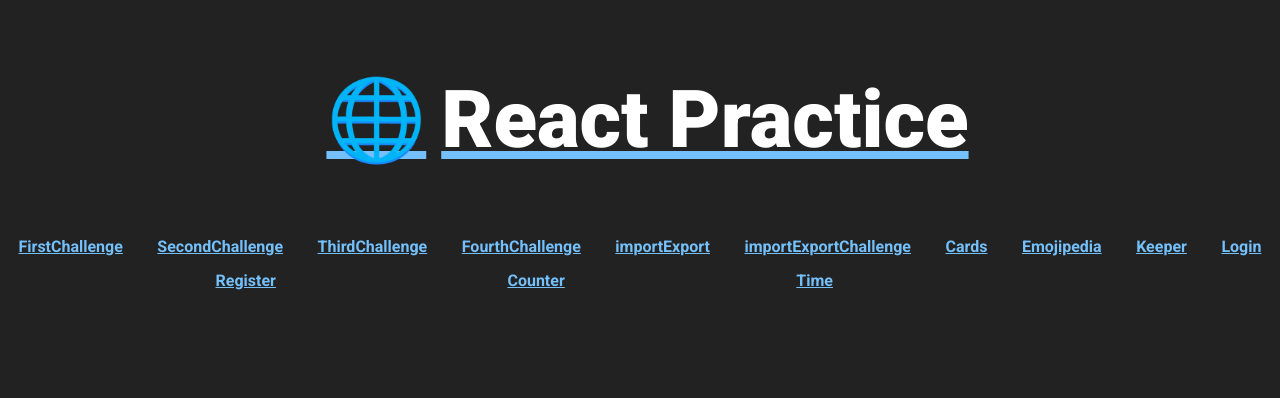
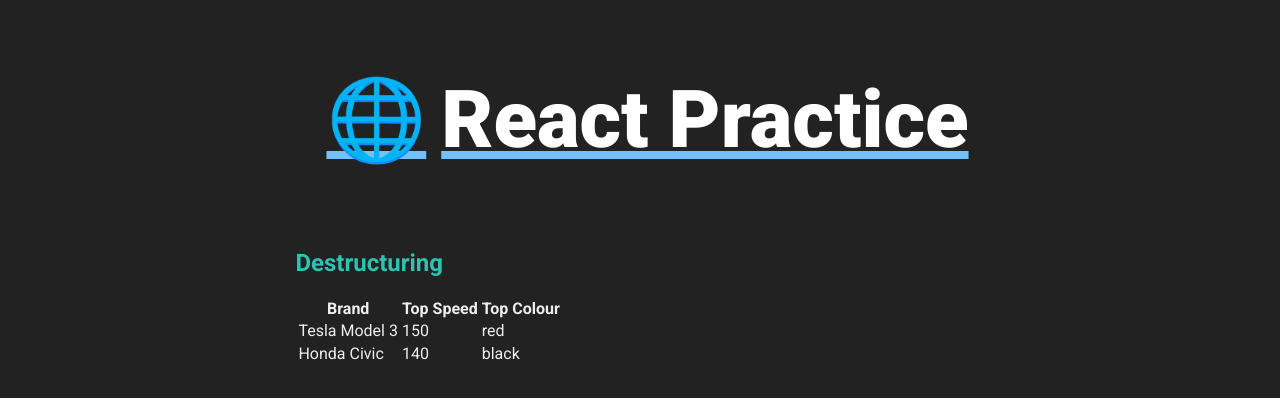
Before and after one commit to NachoKai/react-practice, a React (Create React App) app: page /Destructuring in a window 1280 px wide. Shown: the top 398 px of the page. Built offline with nearby package versions, Linux system fonts and the light colour scheme.

Commit message:
add destructuring

```diff
--- a/src/App.js
+++ b/src/App.js
@@ -24,6 +24,7 @@
 import Register from "./components/Register/Register";
 import Counter from "./components/Counter/Counter";
 import Time from "./components/Time/Time";
+import Destructuring from "./components/Destructuring/Destructuring";
 
 function App() {
   const createCard = (contact) => {
@@ -104,6 +105,9 @@
           <Route path="/Time">
             <Time />
           </Route>
+          <Route path="/Destructuring">
+            <Destructuring />
+          </Route>
 
           <Route path="/">
             <Navbar />
--- a/src/components/Counter/Counter.js
+++ b/src/components/Counter/Counter.js
@@ -13,7 +13,7 @@
 
   return (
     <div className="counter">
-      <h2>Counter (useState)</h2>
+      <h2>Counter</h2>
       <button className="counter-btn" onClick={counterUp}>
         +
       </button>
--- /dev/null
+++ b/src/components/Destructuring/Destructuring.js
@@ -0,0 +1,45 @@
+import React from "react";
+import cars from "./practice";
+
+const Destructuring = () => {
+  const [honda, tesla] = cars;
+
+  const {
+    speedStats: { topSpeed: hondaTopSpeed },
+  } = honda;
+  const {
+    speedStats: { topSpeed: teslaTopSpeed },
+  } = tesla;
+
+  const {
+    coloursByPopularity: [hondaTopColour],
+  } = honda;
+  const {
+    coloursByPopularity: [teslaTopColour],
+  } = tesla;
+
+  return (
+    <div>
+      <h2>Destructuring</h2>
+      <table>
+        <tr>
+          <th>Brand</th>
+          <th>Top Speed</th>
+          <th>Top Colour</th>
+        </tr>
+        <tr>
+          <td>{tesla.model}</td>
+          <td>{teslaTopSpeed}</td>
+          <td>{teslaTopColour}</td>
+        </tr>
+        <tr>
+          <td>{honda.model}</td>
+          <td>{hondaTopSpeed}</td>
+          <td>{hondaTopColour}</td>
+        </tr>
+      </table>
+    </div>
+  );
+};
+
+export default Destructuring;
--- /dev/null
+++ b/src/components/Destructuring/data.js
@@ -0,0 +1,6 @@
+const animals = [
+  { name: "cat", sound: "meow" },
+  { name: "dog", sound: "woof" },
+];
+
+export default animals;
--- /dev/null
+++ b/src/components/Destructuring/practice.js
@@ -0,0 +1,20 @@
+const cars = [
+  {
+    model: "Honda Civic",
+    coloursByPopularity: ["black", "silver"],
+    speedStats: {
+      topSpeed: 140,
+      zeroToSixty: 8.5,
+    },
+  },
+  {
+    model: "Tesla Model 3",
+    coloursByPopularity: ["red", "white"],
+    speedStats: {
+      topSpeed: 150,
+      zeroToSixty: 3.2,
+    },
+  },
+];
+
+export default cars;
--- a/src/components/FirstChallenge/FirstChallenge.js
+++ b/src/components/FirstChallenge/FirstChallenge.js
@@ -19,7 +19,7 @@
           </span>
         </li>
         <li>
-          Fruits{" "}
+          Fruits
           <span role="img" aria-label="Banana">
             🍌
           </span>
--- a/src/components/NavBar/Navbar.js
+++ b/src/components/NavBar/Navbar.js
@@ -18,6 +18,7 @@
       <Link to="/Register">Register</Link>
       <Link to="/Counter">Counter</Link>
       <Link to="/Time">Time</Link>
+      <Link to="/Destructuring">Destructuring</Link>
       <Link to="/"></Link>
     </div>
   );
```
